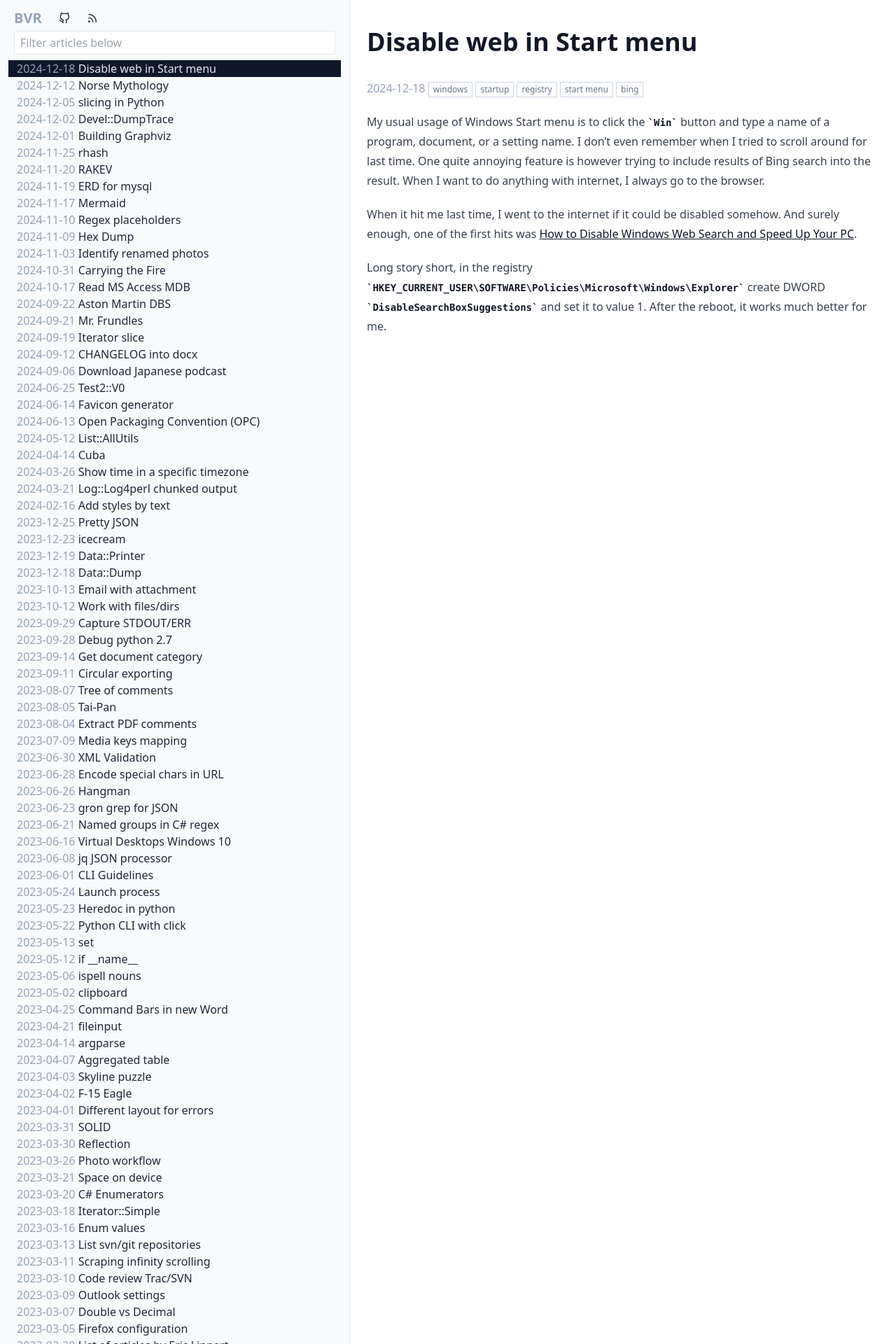
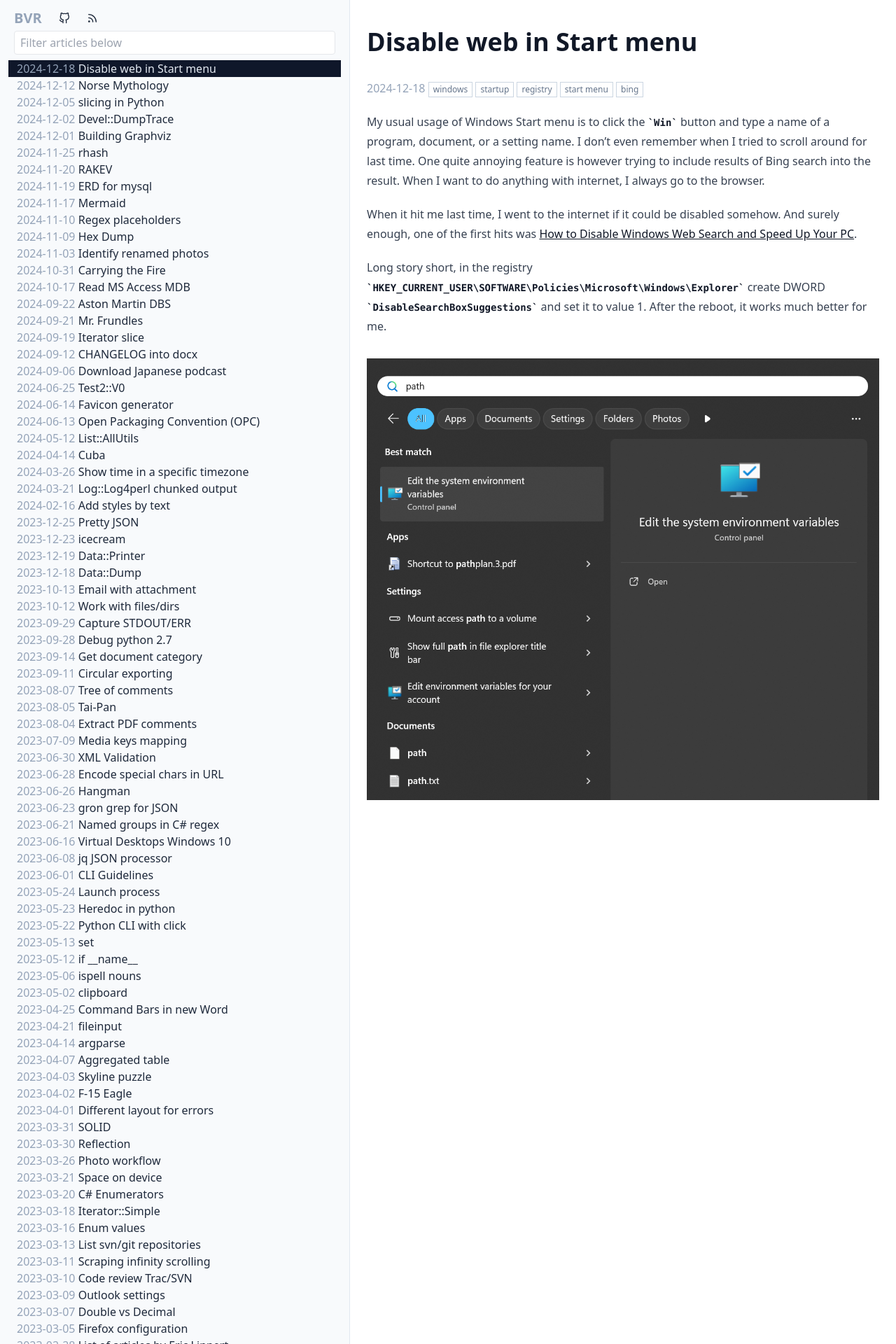
Before and after one commit to bvr/bvr.github.io, a Jekyll site: the page built from _posts/2024-12-18-noweb-start.md, in a window 1280 px wide. Shown: the top 1920 px of the page at 70% size. Built offline with Jekyll 4.4.1, drawn with Linux system fonts in a browser that asks for light colours.

Commit message:
added image into start menu post

```diff
--- a/_posts/2024-12-18-noweb-start.md
+++ b/_posts/2024-12-18-noweb-start.md
@@ -15,4 +15,6 @@ When it hit me last time, I went to the internet if it could be disabled somehow
 
 Long story short, in the registry `HKEY_CURRENT_USER\SOFTWARE\Policies\Microsoft\Windows\Explorer` create DWORD `DisableSearchBoxSuggestions` and set it to value 1. After the reboot, it works much better for me.
 
+![Seach PATH in Start Menu](/img/start-menu.png)
+
 [1]: https://www.tomshardware.com/how-to/disable-windows-web-search
```
Also changed, not shown: notes.md (+1 -0 lines), img/start-menu.png (added).
